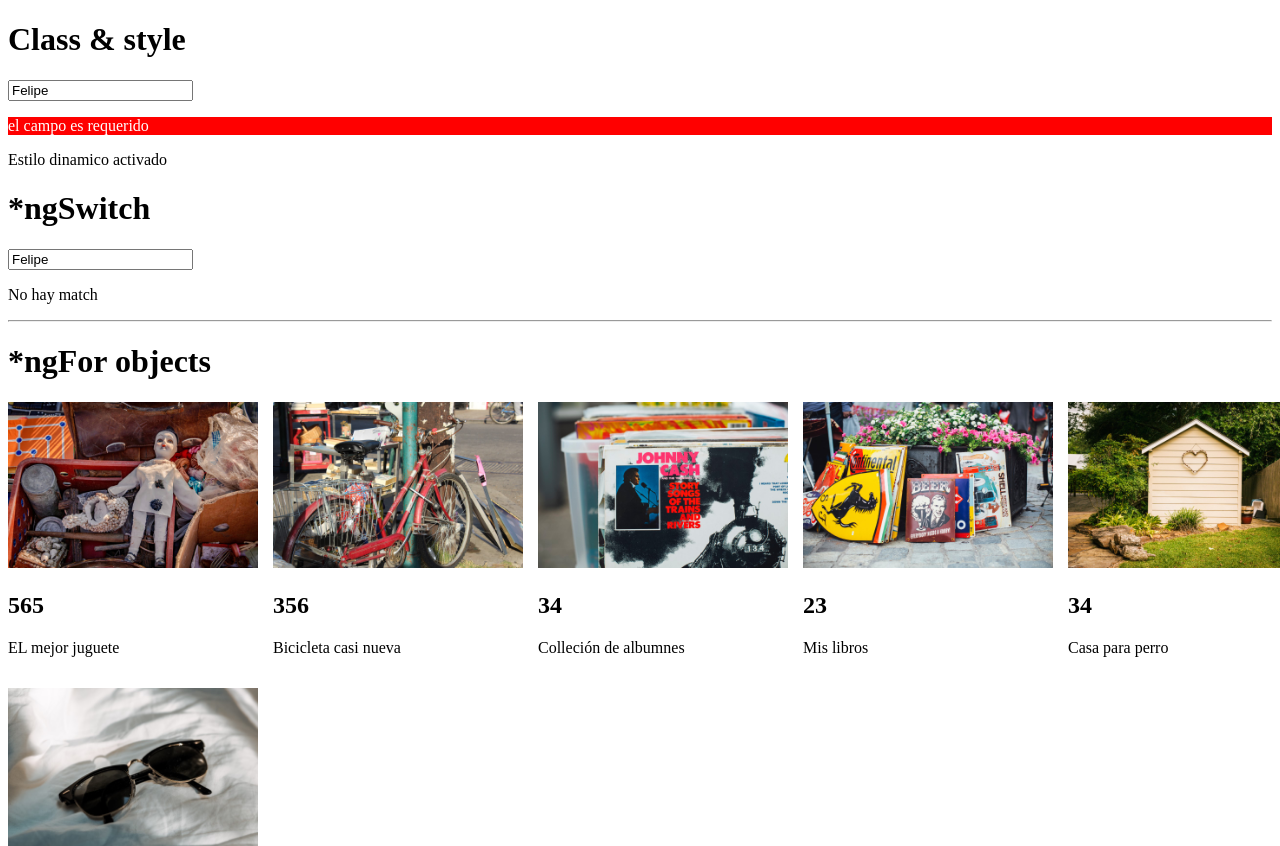
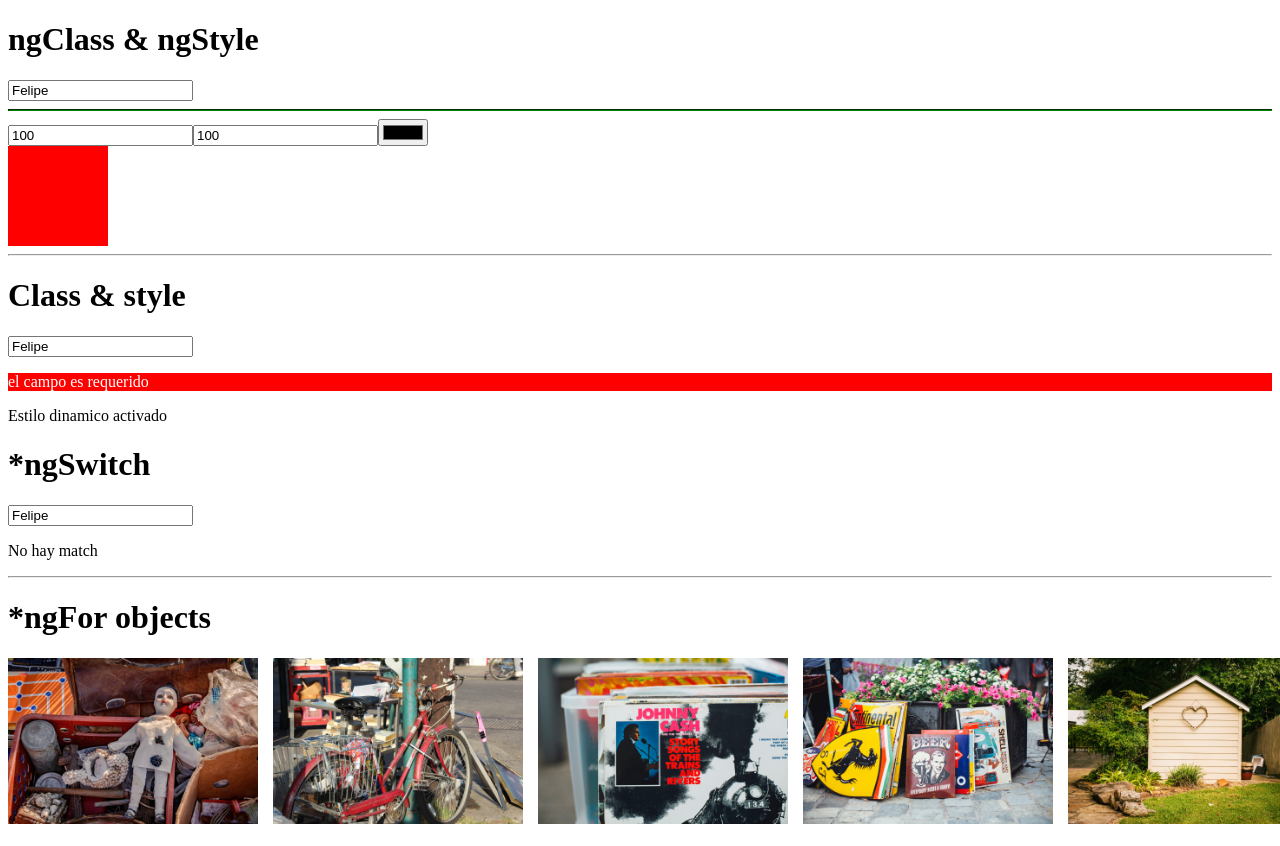
Before and after one commit to Christianlopez4/my-store, an Angular app: page / in a window 1280 px wide. Shown: the top 846 px of the page. Built offline with nearby package versions, Linux system fonts and the light colour scheme.

Commit message:
ngClass y ngStyle

```diff
--- a/src/app/app.component.css
+++ b/src/app/app.component.css
@@ -9,3 +9,18 @@
   background: red;
   color: white;
 }
+
+.line-error {
+  height: 0;
+  border-bottom: 1px solid;
+}
+.line-error.valid {
+  height: 0;
+  border-bottom: 1px solid;
+  border-color: green;
+}
+.line-error.invalid {
+  height: 0;
+  border-bottom: 1px solid;
+  border-color: red;
+}
--- a/src/app/app.component.html
+++ b/src/app/app.component.html
@@ -1,3 +1,28 @@
+<h1>ngClass & ngStyle</h1>
+<input type="text" required #nameinput3="ngModel" [(ngModel)]="person.name"/>
+<hr class="line-error"
+  [ngClass]="{
+    'valid': nameinput3.valid,
+    'invalid': nameinput3.invalid
+   }"
+/>
+<div class="styles">
+  <div>
+    <input type="text" [(ngModel)]="box.width"/>
+    <input type="text" [(ngModel)]="box.height"/>
+    <input type="color" [(ngModel)]="box.background"/>
+  </div>
+  <div>
+    <div [ngStyle]="{
+      'width.px': box.width,
+      'height.px': box.height,
+      'background-color': box.background,
+      'display': 'block'
+    }"></div>
+  </div>
+</div>
+
+<hr />
 <h1>Class & style</h1>
 <input type="text" required #nameinput2="ngModel" [(ngModel)]="person.name"/>
 <p class="message-error" [class.active]="nameinput2.invalid">el campo es requerido</p>
--- a/src/app/app.component.ts
+++ b/src/app/app.component.ts
@@ -52,6 +52,12 @@ export class AppComponent {
     }
   ];
 
+  box = {
+    width: 100,
+    height: 100,
+    background: 'red'
+  };
+
   public toggleButton() {
     this.btnDisabled = !this.btnDisabled;
   }
```
